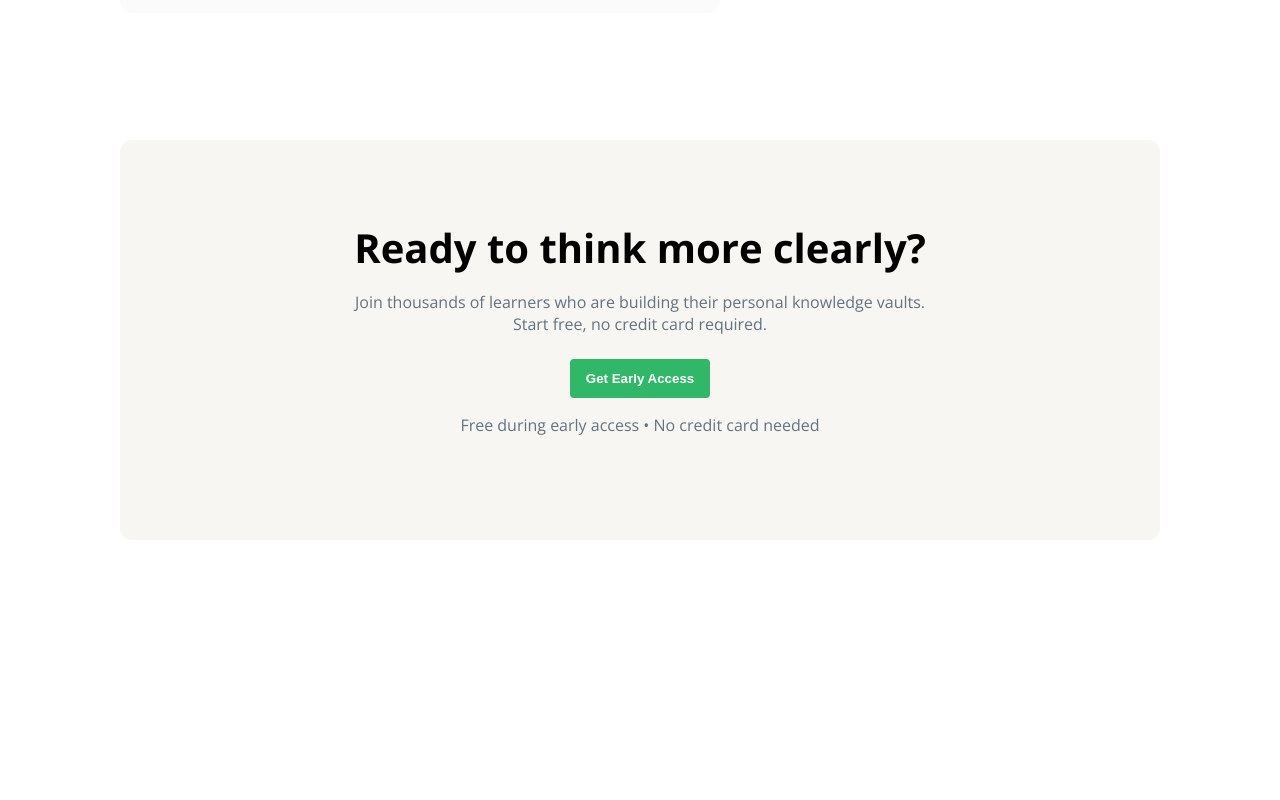
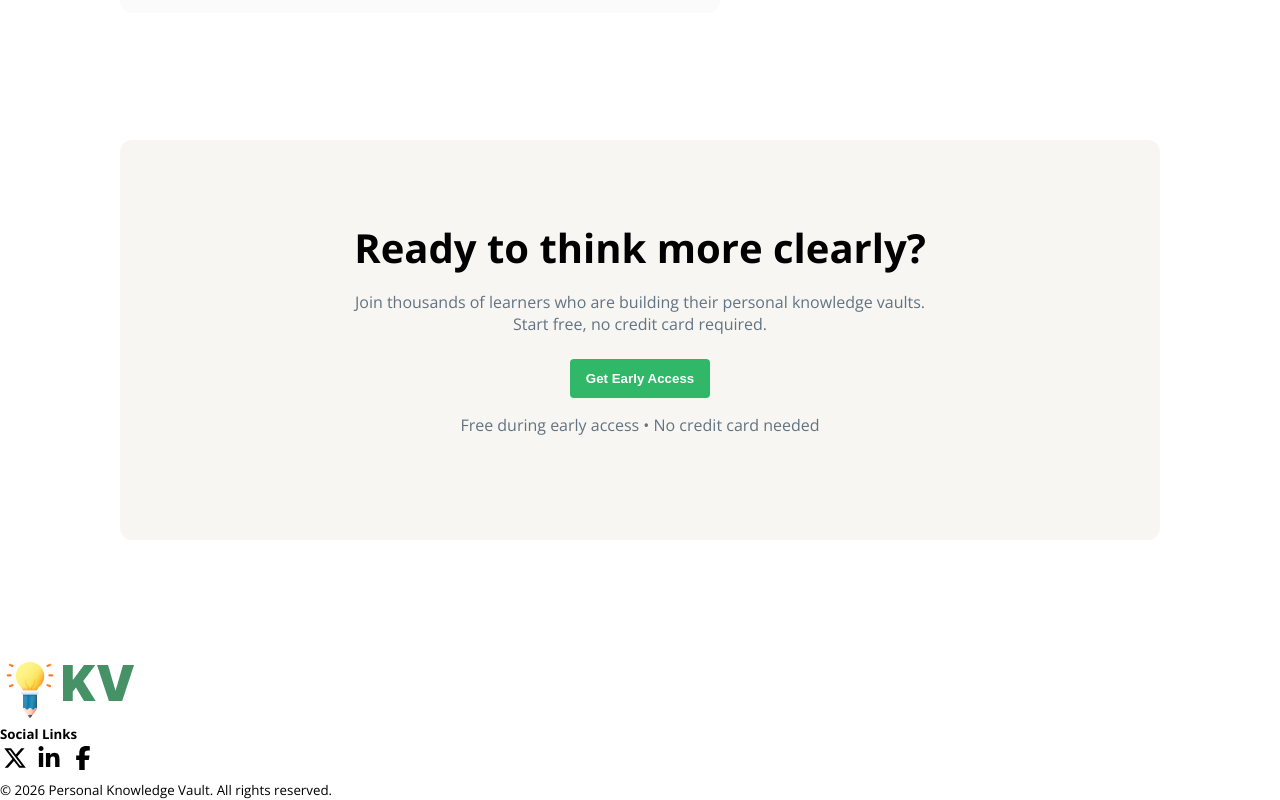
Before and after one commit to mdmhahamud3908/Frist-Assignment, a plain HTML site: page index.html in a window 1280 px wide. Shown: the part 2059-2859 px from the top of the page. Before the commit the page ends 2719 px from the top, so only its background shows below. Drawn offline with nearby package versions, Linux system fonts and the light colour scheme; a web font is replaced by a local one.

Commit message:
Footer Section Element Add

```diff
--- a/index.html
+++ b/index.html
@@ -102,5 +102,21 @@
             <p>Free during early access • No credit card needed</p>
         </div>
     </section>
+    <footer>
+        <div class="first-container">
+            <img src="./icon/logo-footer.png" alt="">
+            <div>
+                <h5>Social Links</h5>
+                <div class="social-logo">
+                    <img width="30px" src="./icon/twitter.svg" alt="">
+                    <img width="30px" src="./icon/linkedin-in.svg" alt="">
+                    <img width="30px" src="./icon/facebook.svg" alt="">
+                </div>
+            </div>
+        </div>
+        <div class="last-container">
+            <small>© 2026 Personal Knowledge Vault. All rights reserved.</small>
+        </div>
+    </footer>
 </body>
 </html>
```
Also changed, not shown: icon/facebook.svg (added), icon/linkedin-in.svg (added), icon/twitter.svg (added).
